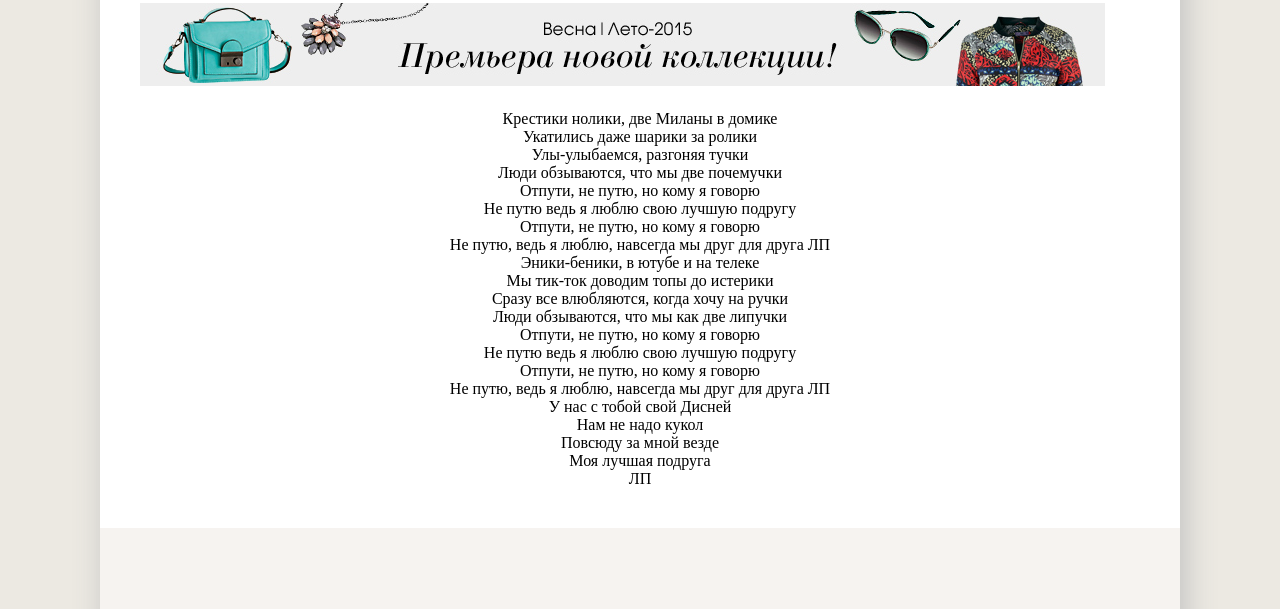
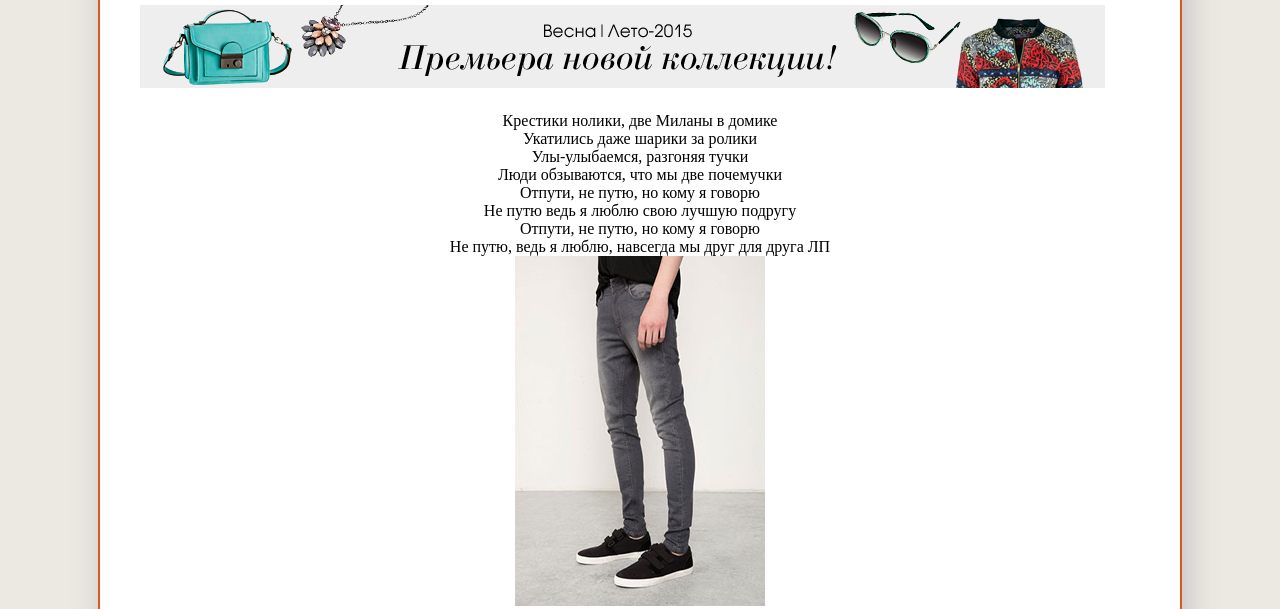
Before and after one commit to nikolaevasasha/git, a plain HTML site: page index.html in a window 1280 px wide. Shown: the part 326-935 px from the top of the page. Drawn offline with Linux system fonts and the light colour scheme.

Commit message:
рамка и фото

```diff
--- a/index.html
+++ b/index.html
@@ -34,6 +34,7 @@
     Отпути, не путю, но кому я говорю<br>
     Не путю, ведь я люблю, навсегда мы друг для друга
     ЛП<br>
+<center><img src="images/0277005802_1_1_3.jpg">	</center>
     Эники-беники, в ютубе и на телеке<br>
     Мы тик-ток доводим топы до истерики<br>
     Сразу все влюбляются, когда хочу на ручки<br>
--- a/style.css
+++ b/style.css
@@ -3,6 +3,7 @@
 	background-color: #F6F3F0;
 	width: 1080px;
 	box-shadow: 5px 4px 30px silver;
+	border: #db591d 2px solid;
 }
 .znach{
 	width: 51px;
```
